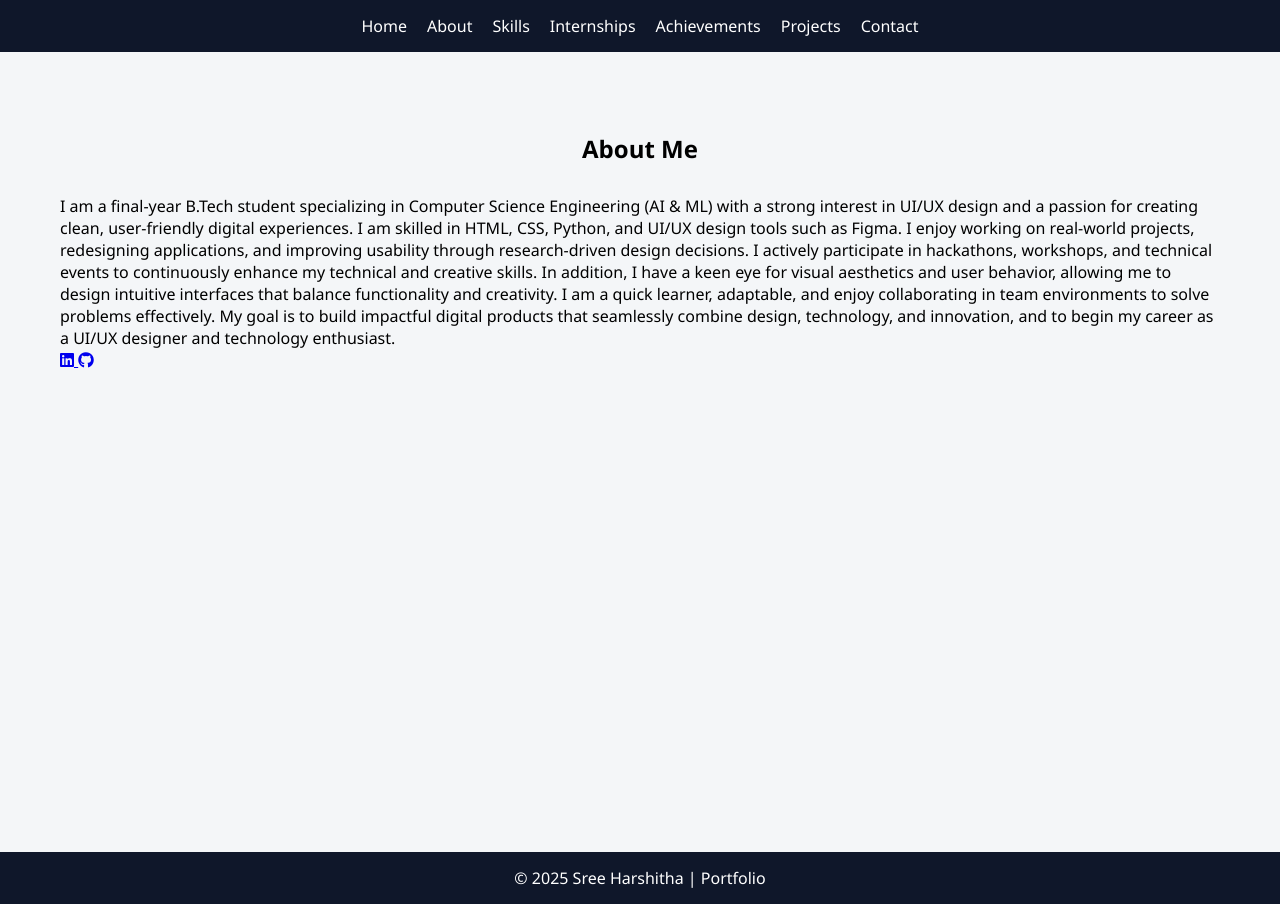
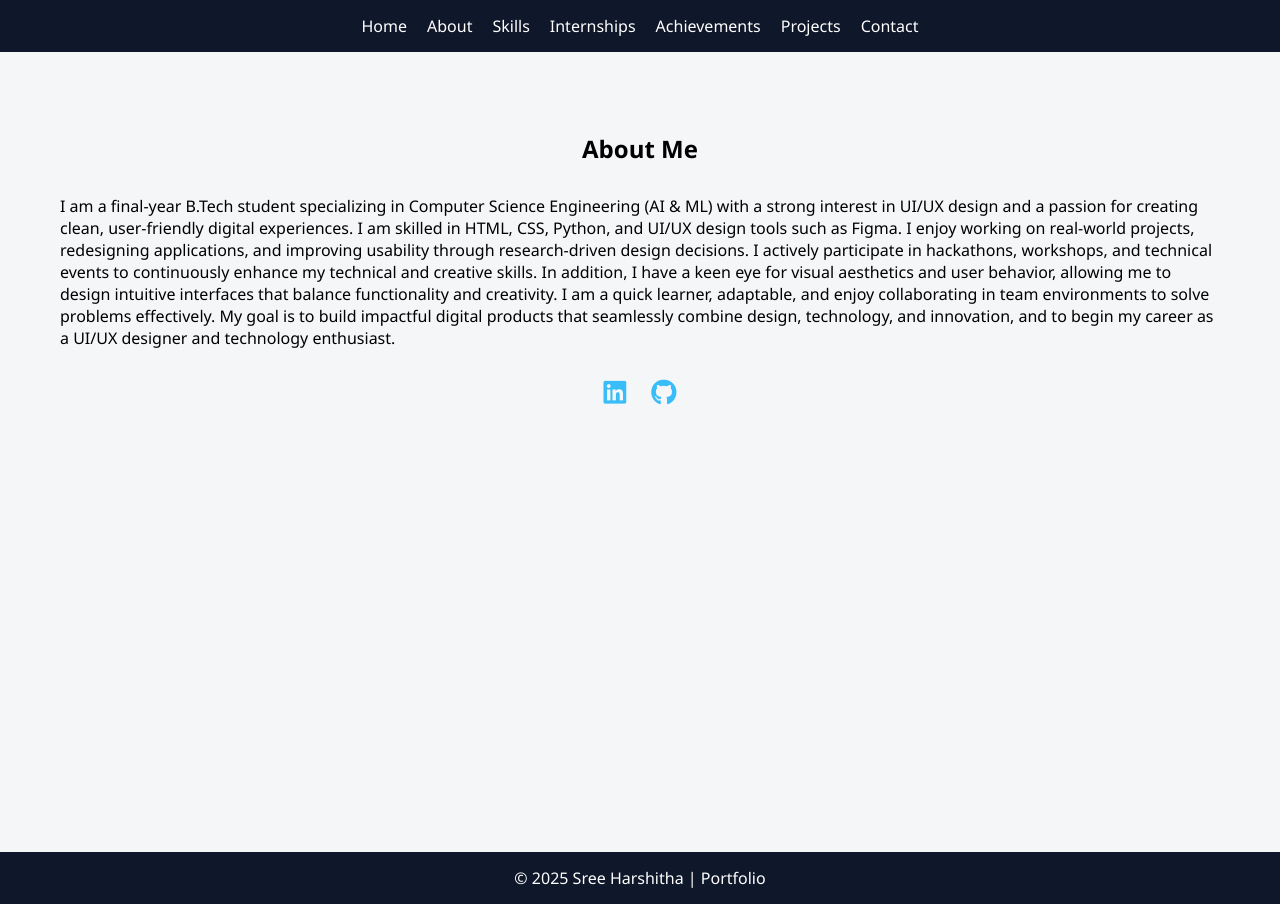
Before and after one commit to Sreeharshitha12/My-Portfolio, a plain HTML site: page index.html in a window 1280 px wide. Both pictures are taken after a click on the button "About". Drawn offline with Linux system fonts and the light colour scheme.

```diff
--- a/style.css
+++ b/style.css
@@ -219,3 +219,21 @@
     text-align: center;
     padding: 60px 0;
 }
+/* ===== ABOUT SECTION SOCIAL ICONS ===== */
+.about-socials {
+  margin-top: 25px;
+  display: flex;
+  justify-content: center;
+  gap: 25px;
+}
+
+.about-socials a {
+  color: #38bdf8;
+  font-size: 26px;
+  transition: 0.3s ease;
+}
+
+.about-socials a:hover {
+  color: #000000;
+  transform: translateY(-4px);
+}
```
